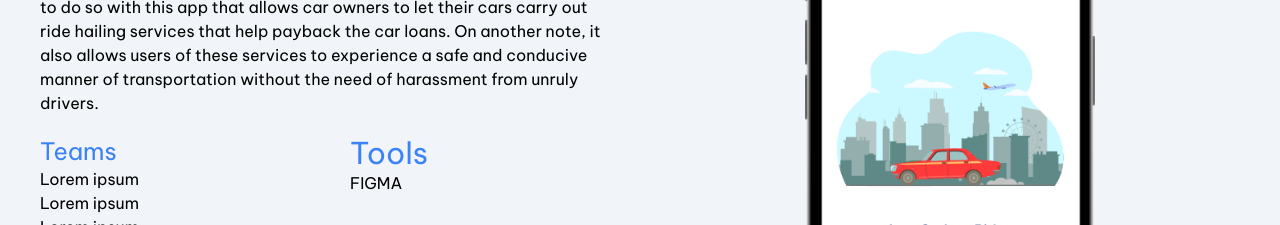
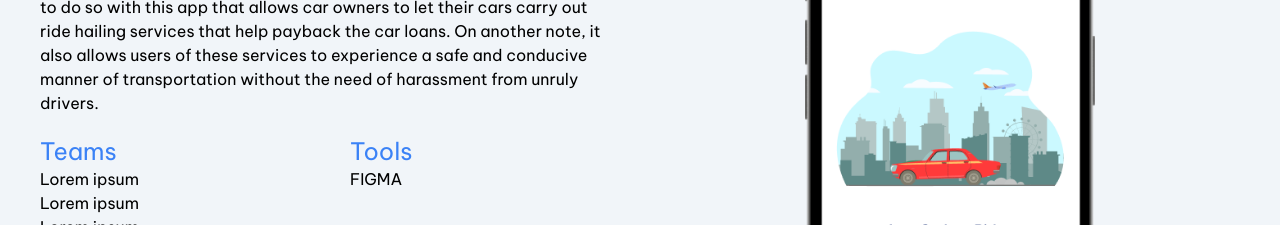
Before and after one commit to Barsheyr/MahmudPortfolioTwo, a React (Vite) app: page /aer in a window 1280 px wide. Shown: the part 1140-1365 px from the top of the page. Built offline with nearby package versions, Linux system fonts and the light colour scheme.

Commit message:
gettingback

```diff
--- a/src/pages/Aer.jsx
+++ b/src/pages/Aer.jsx
@@ -71,7 +71,7 @@ const Aer = () => {
               {/* 2 */}
               <div>
                 <div>
-                  <h2 className="text-3xl text-blue-500"> Tools </h2>
+                  <h2 className="text-2xl text-blue-500"> Tools </h2>
                 </div>
                 <p> FIGMA </p>
               </div>
```
Also changed, not shown: 2 other files (tests, documents, lock files or other folders).
